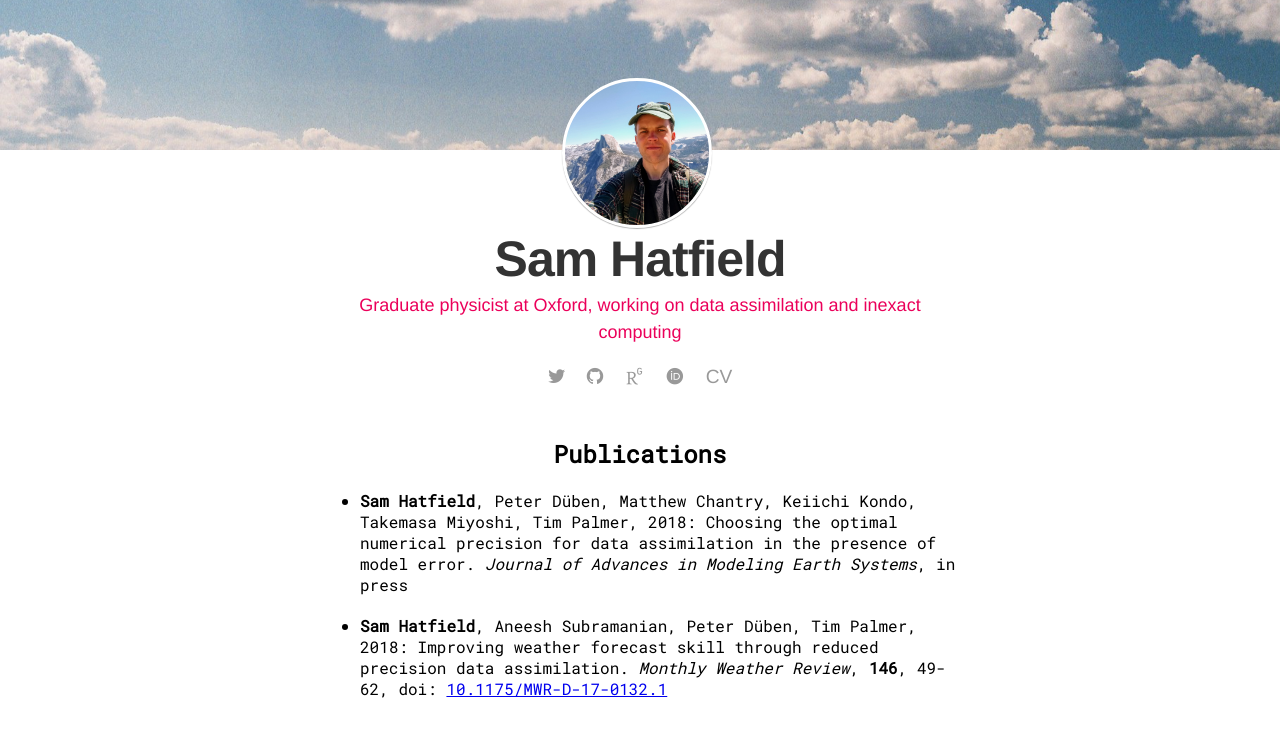
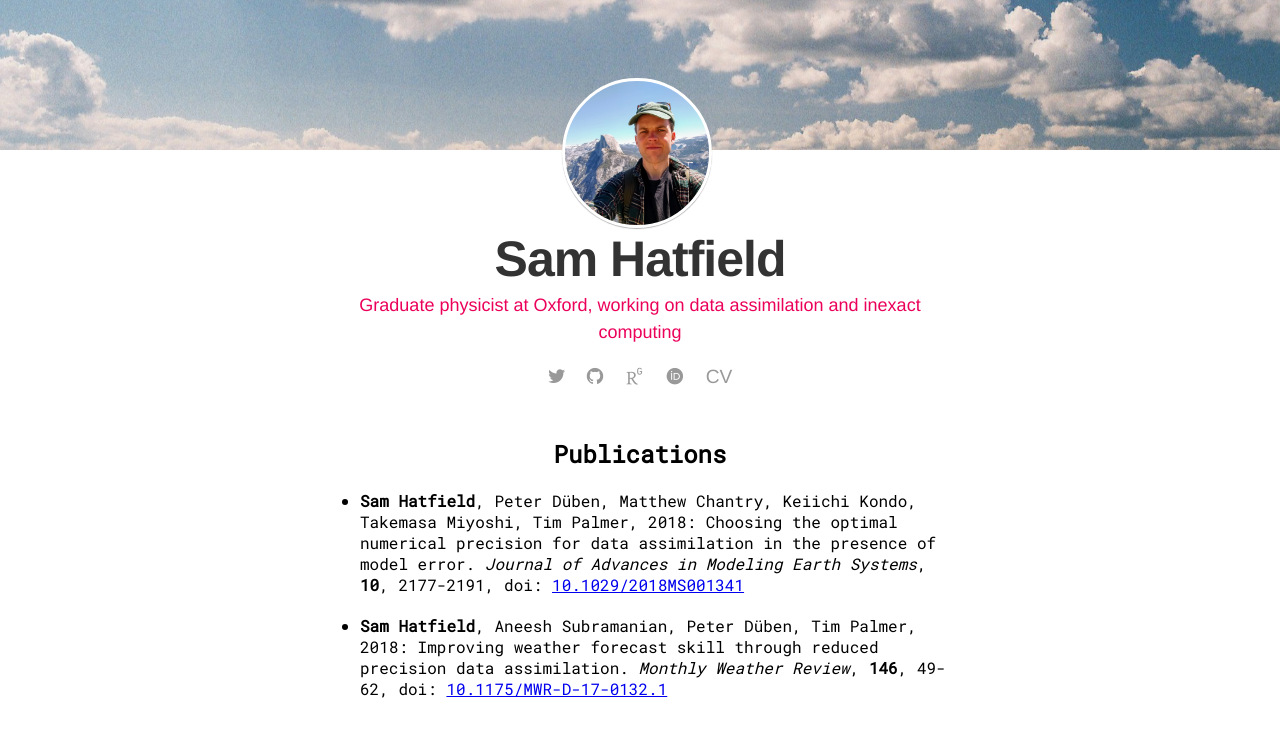
Before and after one commit to samhatfield/samhatfield.github.io, a Jekyll site: the page built from index.html, in a window 1280 px wide. Shown: the top 737 px of the page. Built offline with Jekyll 4.4.1, drawn with Linux system fonts in a browser that asks for light colours; nearby versions of some CDN libraries; some web fonts are replaced; the list of posts is cut into pages by our own code.

Commit message:
Updated paper information

```diff
--- a/index.html
+++ b/index.html
@@ -32,7 +32,7 @@
 <h2>Publications</h2>
 
 <ul>
-    <li><b>Sam Hatfield</b>, Peter Düben, Matthew Chantry, Keiichi Kondo, Takemasa Miyoshi, Tim Palmer, 2018: Choosing the optimal numerical precision for data assimilation in the presence of model error. <em>Journal of Advances in Modeling Earth Systems</em>, in press</li>
+    <li><b>Sam Hatfield</b>, Peter Düben, Matthew Chantry, Keiichi Kondo, Takemasa Miyoshi, Tim Palmer, 2018: Choosing the optimal numerical precision for data assimilation in the presence of model error. <em>Journal of Advances in Modeling Earth Systems</em>, <b>10</b>, 2177-2191, doi: <a href="https://doi.org/10.1029/2018MS001341">10.1029/2018MS001341</a></li>
     <li><b>Sam Hatfield</b>, Aneesh Subramanian, Peter Düben, Tim Palmer, 2018: Improving weather forecast skill through reduced precision data assimilation. <em>Monthly Weather Review</em>, <b>146</b>, 49-62, doi: <a href="https://doi.org/10.1175/MWR-D-17-0132.1">10.1175/MWR-D-17-0132.1</a></li>
 </ul>
 
```
